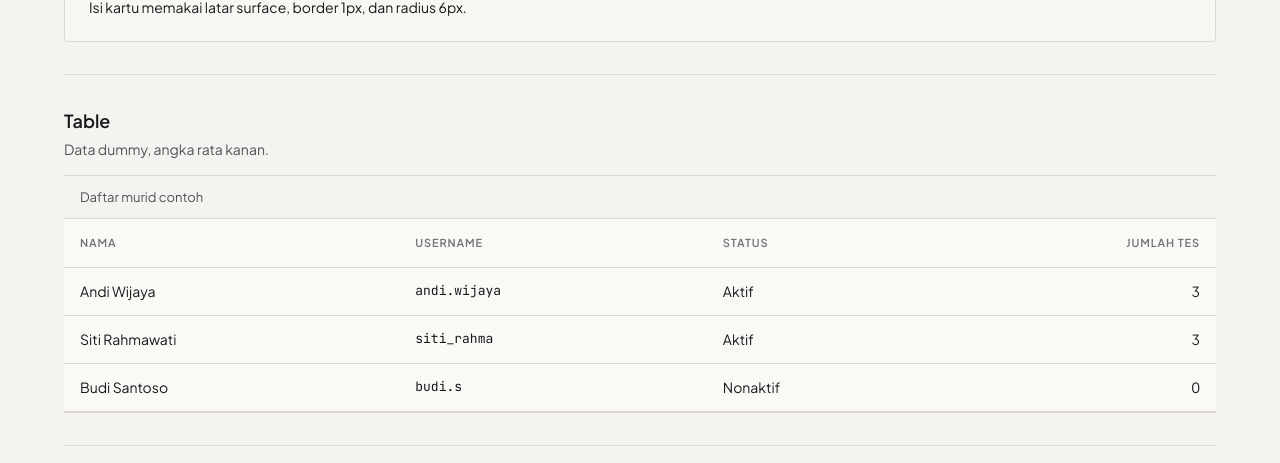
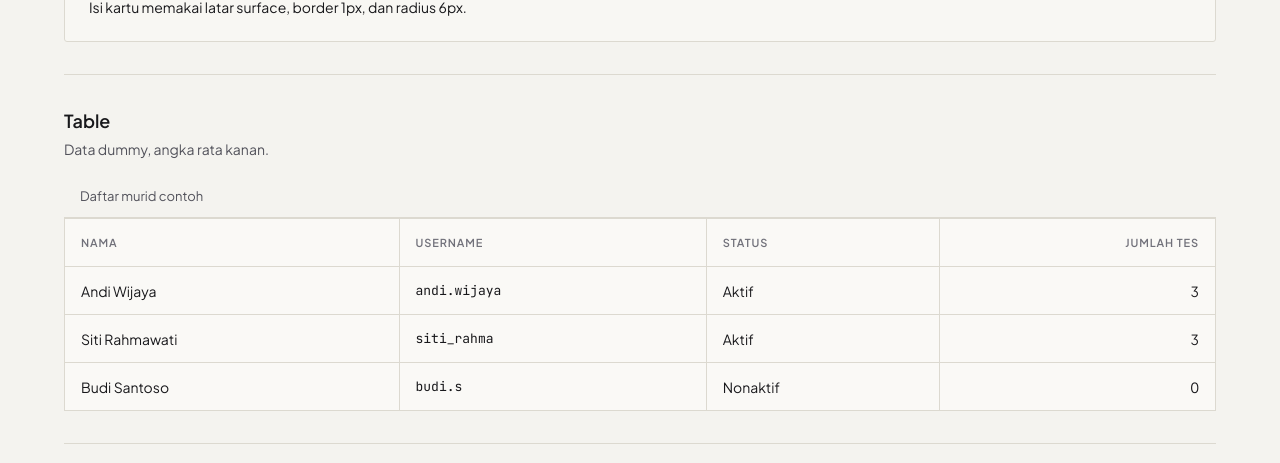
Before and after one commit to raflicodezidan/bright-mandarin-hsk, a Next.js app: page /dev/styleguide in a window 1280 px wide. Shown: the part 2425-2888 px from the top of the page. Built offline with nearby package versions, Linux system fonts and the light colour scheme.

Commit message:
style: tambah garis kolom dan baris pada tabel

```diff
--- a/components/ui/table.tsx
+++ b/components/ui/table.tsx
@@ -7,9 +7,12 @@ export type TableProps = React.TableHTMLAttributes<HTMLTableElement> & {
 
 export function Table({ className, caption, children, ...props }: TableProps) {
   return (
-    <div className="w-full overflow-x-auto border-y border-border">
+    <div className="w-full overflow-x-auto">
       <table
-        className={cn("w-full border-collapse text-left text-sm", className)}
+        className={cn(
+          "w-full border-collapse border border-border text-left text-sm",
+          className,
+        )}
         {...props}
       >
         {caption ? (
@@ -72,7 +75,7 @@ export function TableHead({
     <th
       scope="col"
       className={cn(
-        "sticky top-0 h-10 px-4 py-3 text-[11px] font-semibold uppercase tracking-[0.08em] text-[#71717A]",
+        "sticky top-0 h-10 border-r border-border px-4 py-3 text-[11px] font-semibold uppercase tracking-[0.08em] text-[#71717A]",
         numeric ? "text-right tabular" : "text-left",
         className,
       )}
@@ -92,7 +95,7 @@ export function TableCell({
   return (
     <td
       className={cn(
-        "px-4 py-3 align-middle text-sm text-text",
+        "border-r border-border px-4 py-3 align-middle text-sm text-text",
         numeric && "text-right tabular",
         className,
       )}
```
